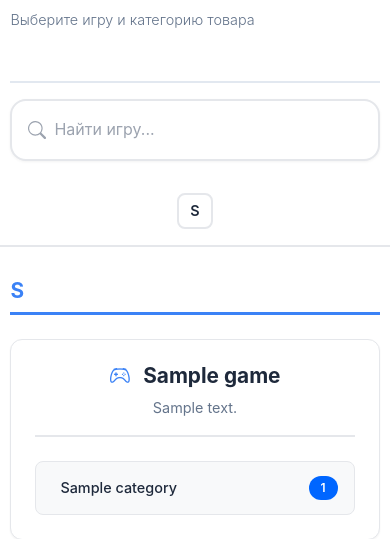
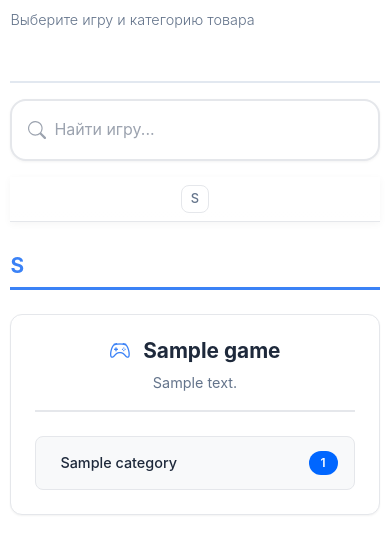
Before and after one commit to reazonvan/LootLink---Marketplace, a Django app: page /catalog/ in a window 390 px wide. Shown: the part 199-738 px from the top of the page. Run offline with Django 4.2, Linux system fonts and the light colour scheme; tables that the repository leaves empty hold one stand-in row (values such as "Sample post"); parts of the project's set-up code (start-up, migrations or seed data) failed here and were passed over.

Commit message:
design: compact sticky alphabet and scroll-to-top button

```diff
--- a/templates/listings/games_catalog.html
+++ b/templates/listings/games_catalog.html
@@ -81,48 +81,64 @@
         </div>
         {% endfor %}
     </div>
+
+    <!-- Кнопка "Вверх" -->
+    <button id="scrollToTop" class="scroll-to-top" title="Вверх">
+        <svg xmlns="http://www.w3.org/2000/svg" width="24" height="24" fill="currentColor" viewBox="0 0 16 16">
+            <path fill-rule="evenodd" d="M8 15a.5.5 0 0 0 .5-.5V2.707l3.146 3.147a.5.5 0 0 0 .708-.708l-4-4a.5.5 0 0 0-.708 0l-4 4a.5.5 0 1 0 .708.708L7.5 2.707V14.5a.5.5 0 0 0 .5.5z"/>
+        </svg>
+    </button>
 </div>
 
 <style>
-/* Алфавитная навигация */
+/* Алфавитная навигация - компактная и sticky */
 .alphabet-nav {
     position: sticky;
-    top: 70px;
-    z-index: 100;
-    background: white;
-    padding: 1rem 0;
-    border-bottom: 2px solid #e5e7eb;
-    margin: 0 -15px;
-    padding-left: 15px;
-    padding-right: 15px;
+    top: 56px;
+    z-index: 999;
+    background: linear-gradient(to bottom, white 0%, white 80%, rgba(255,255,255,0.95) 100%);
+    padding: 0.75rem 0;
+    border-bottom: 1px solid #e5e7eb;
+    box-shadow: 0 2px 8px rgba(0,0,0,0.04);
+    backdrop-filter: blur(8px);
 }
 
 .alphabet-letters {
     display: flex;
     flex-wrap: wrap;
-    gap: 0.5rem;
+    gap: 0.375rem;
     justify-content: center;
+    max-width: 900px;
+    margin: 0 auto;
 }
 
 .alphabet-letter {
-    display: flex;
+    display: inline-flex;
     align-items: center;
     justify-content: center;
-    width: 36px;
-    height: 36px;
-    border: 2px solid #e5e7eb;
+    min-width: 32px;
+    height: 32px;
+    padding: 0 0.5rem;
+    border: 1px solid #e5e7eb;
     border-radius: 8px;
     text-decoration: none;
-    color: #1e293b;
-    font-weight: 600;
-    transition: all 0.2s;
+    color: #64748b;
+    font-weight: 500;
+    font-size: 0.875rem;
+    transition: all 0.15s ease-out;
+    background: white;
 }
 
 .alphabet-letter:hover {
     background: #3b82f6;
     color: white;
     border-color: #3b82f6;
-    transform: scale(1.1);
+    transform: translateY(-2px);
+    box-shadow: 0 4px 8px rgba(59, 130, 246, 0.3);
+}
+
+.alphabet-letter:active {
+    transform: translateY(0);
 }
 
 /* Якоря букв */
@@ -383,6 +429,29 @@
         width: 18px;
         height: 18px;
         margin-right: 8px;
+    }
+
+    .alphabet-nav {
+        top: 56px;
+        padding: 0.5rem 0;
+    }
+
+    .alphabet-letters {
+        gap: 0.25rem;
+    }
+
+    .alphabet-letter {
+        min-width: 28px;
+        height: 28px;
+        font-size: 0.8rem;
+        padding: 0 0.375rem;
+    }
+
+    .scroll-to-top {
+        width: 44px;
+        height: 44px;
+        bottom: 1.5rem;
+        right: 1.5rem;
     }
 }
 </style>
@@ -570,6 +639,26 @@ document.addEventListener('DOMContentLoaded', function() {
     });
 
     console.log('🔍 Game search initialized with', gamesIndex.length, 'games');
+
+    // Кнопка "Вверх"
+    const scrollToTopBtn = document.getElementById('scrollToTop');
+
+    // Показываем кнопку при скролле вниз
+    window.addEventListener('scroll', function() {
+        if (window.pageYOffset > 300) {
+            scrollToTopBtn.classList.add('visible');
+        } else {
+            scrollToTopBtn.classList.remove('visible');
+        }
+    });
+
+    // Клик - плавный скролл наверх
+    scrollToTopBtn.addEventListener('click', function() {
+        window.scrollTo({
+            top: 0,
+            behavior: 'smooth'
+        });
+    });
 });
 </script>
 {% endblock %}
```
Also changed, not shown: other parts of templates/listings/games_catalog.html (+30 -0 lines).
